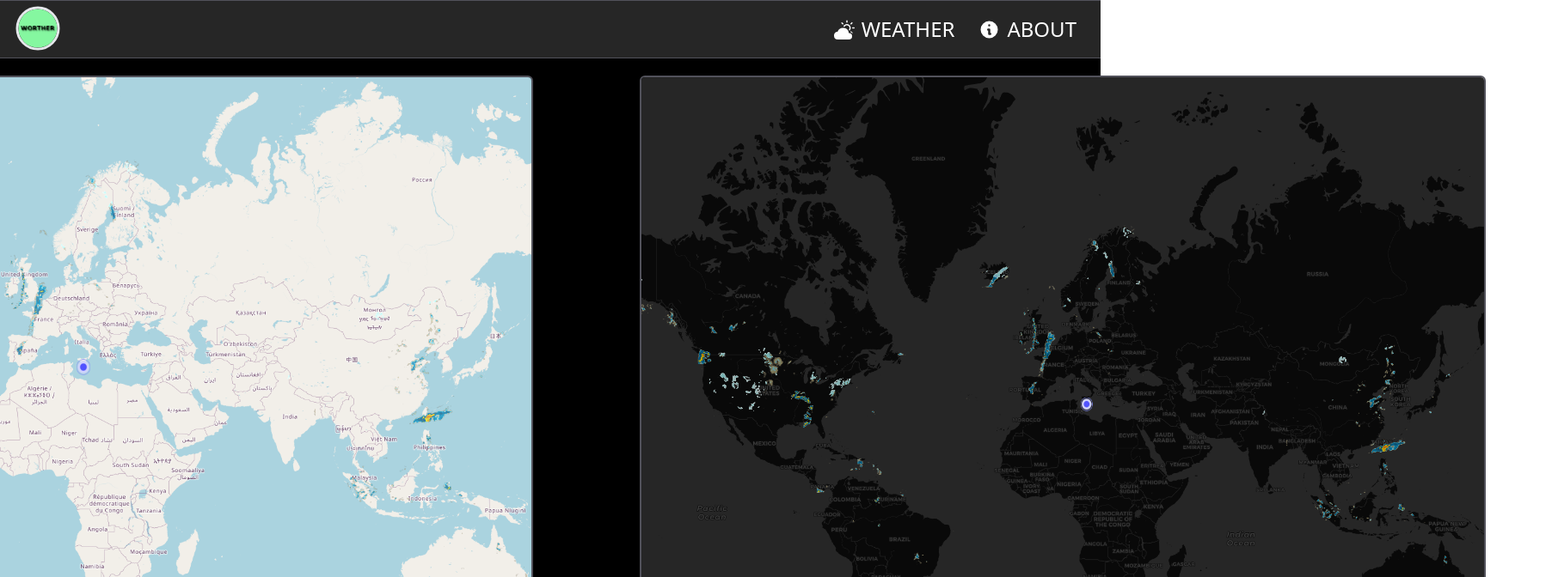
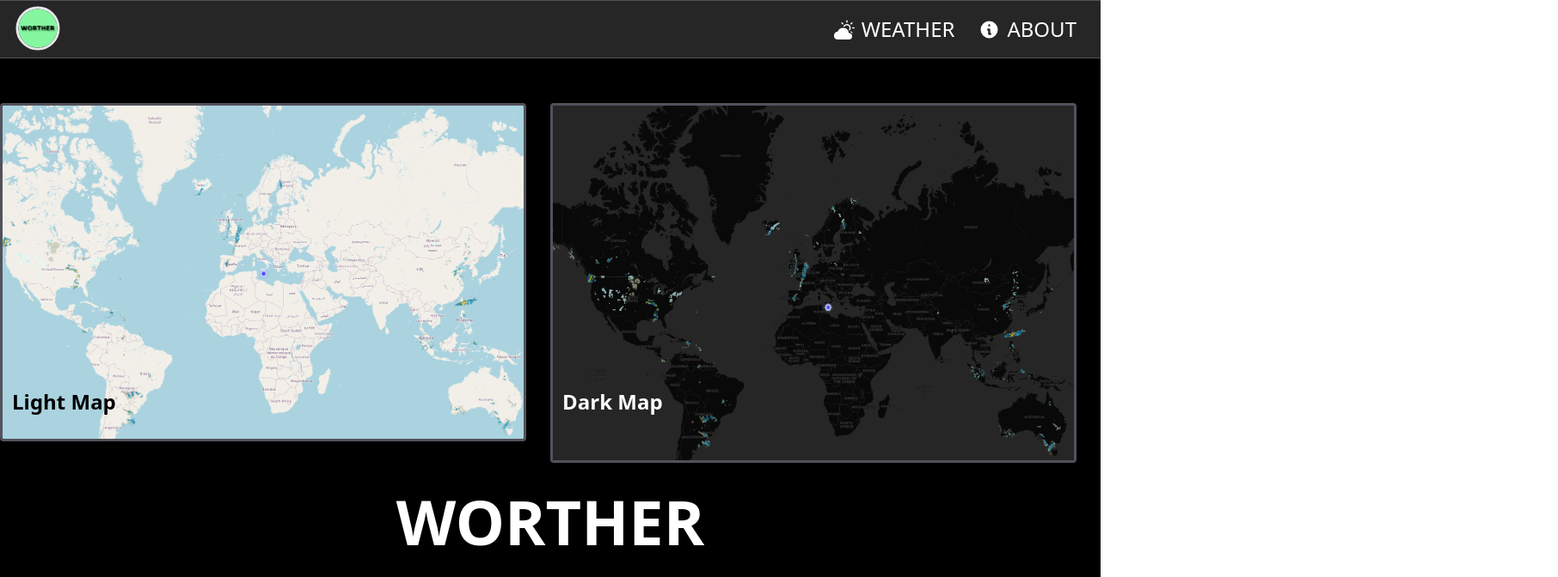
Before and after one commit to vikingnope/worther, a React (Create React App) app: page / in a window 1280 px wide. Shown: the top 672 px of the page at 86% size, 1812 px wide, since content can reach past the window. Built offline with nearby package versions, Linux system fonts and the light colour scheme.

Commit message:
Updated styling

```diff
--- a/src/pages/home.jsx
+++ b/src/pages/home.jsx
@@ -8,15 +8,21 @@ export default function Home() {
     return (
         <div className='select-none text-white'>
             <Header choice={'home'}/>
-            <div className="text-center bg-black flex min-h-screen flex-col items-center justify-center">
+            <div className="text-center bg-black flex min-h-screen flex-col items-center">
                 <main>
                     <div className='flex'>
-                        <a href='/map/light'>
-                            <img src={lightMode} className="mx-auto mt-5 hover:border-green-300 duration-300 rounded-md max-w-6xl border-2 border-zinc-600 flex mr-10 h-5/6" alt="light map" />
-                        </a>
-                        <a href='/map/dark'>
-                            <img src={darkMode} className="mx-auto mt-5 hover:border-green-300 duration-300 rounded-md max-w-6xl border-2 border-zinc-600 flex h-5/6" alt="dark map" />
-                        </a>
+                        <div id="homeImagesDiv">
+                            <a href='/map/light'>
+                                <p className='relative top-96 left-3.5 flex font-bold text-black text-2xl'>Light Map</p>
+                                <img src={lightMode} className="mx-auto mt-5 hover:border-red-700 duration-300 rounded border-zinc-600 border-3" alt="light map" />
+                            </a>
+                        </div>
+                        <div id="homeImagesDiv">
+                            <a href='/map/dark'>
+                                <p className='relative top-96 left-3.5 flex font-bold text-2xl'>Dark Map</p>
+                                <img src={darkMode} className="mx-auto mt-5 hover:border-red-700 duration-300 rounded border-zinc-600 homeImages border-3" alt="dark map" />
+                            </a>
+                        </div>
                     </div>
                     <p className="uppercase font-bold text-7xl">
                         Worther
--- a/src/styles/main.scss
+++ b/src/styles/main.scss
@@ -1,6 +1,12 @@
 @tailwind base;
 @tailwind components;
 @tailwind utilities;
+
+#homeImagesDiv {
+  width: 49%;
+  margin-right: 1.75rem;
+  margin-bottom: 2rem;
+}
 
 #markerText{
   color: inherit;
--- a/tailwind.config.js
+++ b/tailwind.config.js
@@ -4,6 +4,15 @@ module.exports = {
   ],
   theme: {
     extend: {},
+    borderWidth: {
+      DEFAULT: '1px',
+      '0': '0',
+      '2': '2px',
+      '3': '3px',
+      '4': '4px',
+      '6': '6px',
+      '8': '8px',
+    }
   },
   plugins: [],
 }
```
